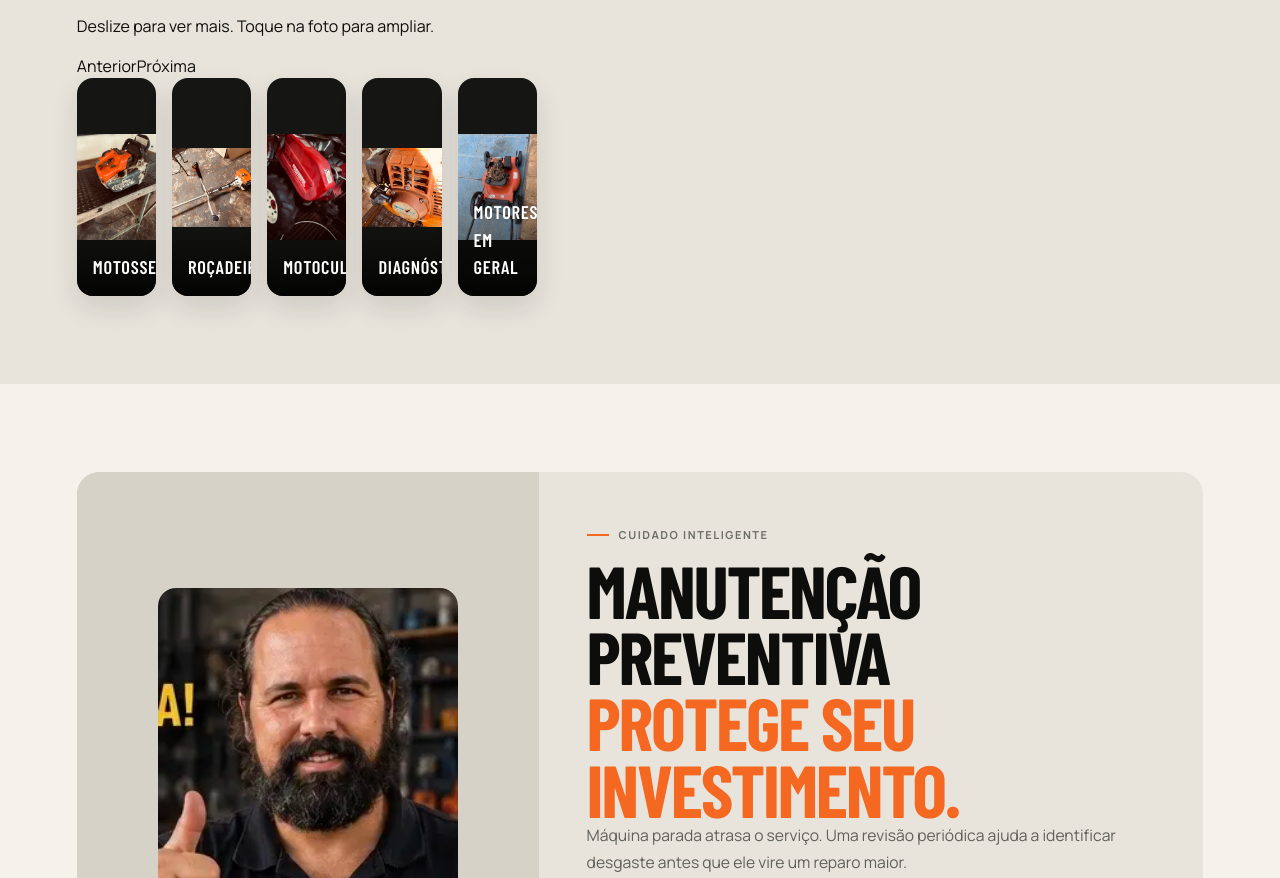
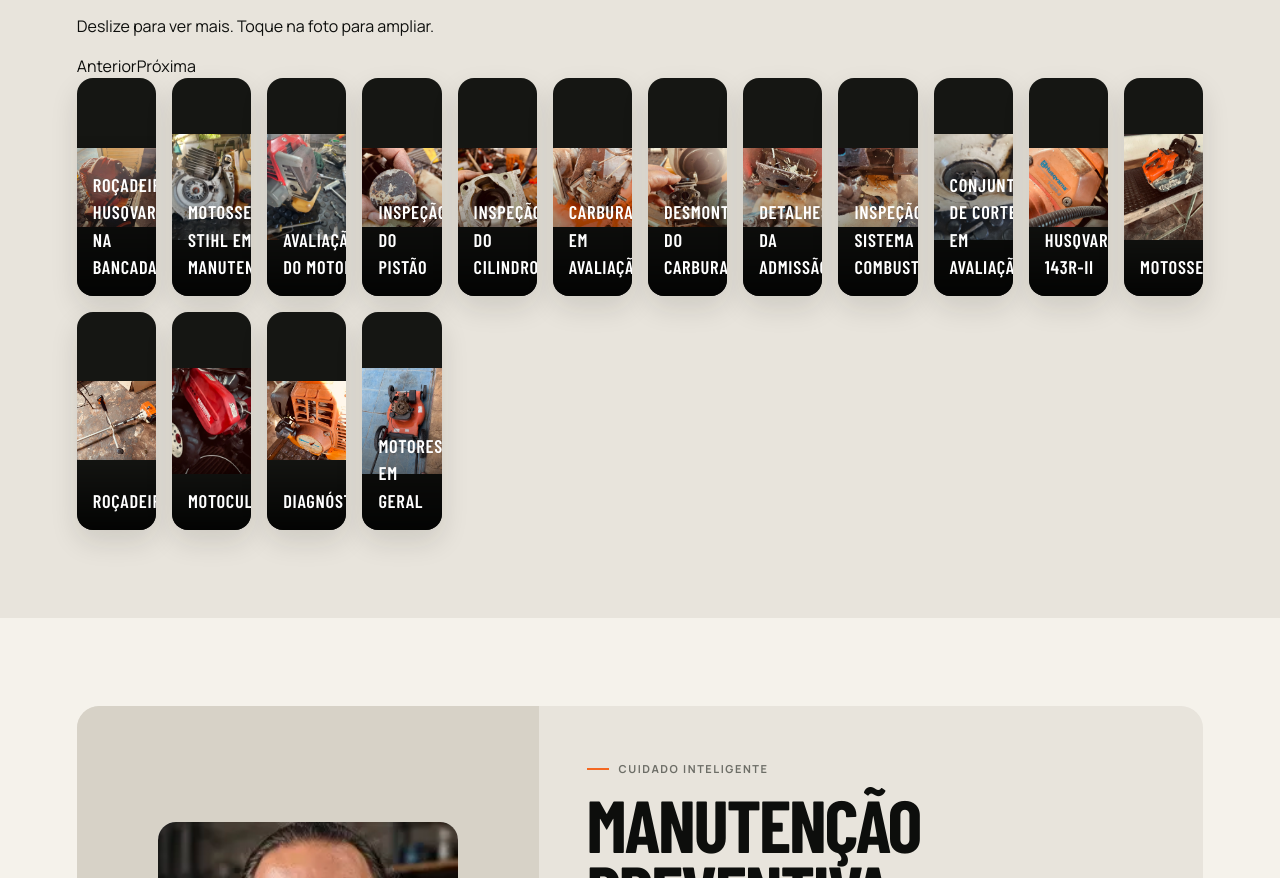
Before and after one commit to ferrari-oficina/ferrari-oficina.github.io, a React app: page index.html in a window 1280 px wide. Shown: the part 6364-7242 px from the top of the page. Built offline with nearby package versions, Linux system fonts and the light colour scheme.

Commit message:
Inclui 11 fotos reais de manutenção na galeria da bancada

```diff
--- a/index.html
+++ b/index.html
@@ -257,6 +257,17 @@
     <div class="section-heading"><div><p class="eyebrow dark"><span></span> Trabalho de verdade</p><h2 class="display" id="bench-title">Direto da <em>nossa bancada.</em></h2></div><p>Equipamentos reais, cuidado em cada detalhe. Conheça um pouco do dia a dia da Oficina João Ferrari.</p></div>
     <div class="bench-toolbar"><p>Deslize para ver mais. Toque na foto para ampliar.</p><div class="bench-controls" hidden><button type="button" class="bench-prev" aria-label="Ver fotos anteriores">Anterior</button><button type="button" class="bench-next" aria-label="Ver próximas fotos">Próxima</button></div></div>
     <div class="gallery-grid" tabindex="0" aria-label="Fotos da bancada">
+      <figure class="work-photo"><a class="bench-photo-link" href="oficina/bancada-20261014-02.webp" target="_blank" rel="noopener" aria-label="Ampliar foto: Roçadeira Husqvarna na bancada"><img src="oficina/bancada-20261014-02.webp" alt="Roçadeira Husqvarna na bancada na Oficina João Ferrari" width="1000" height="1000" loading="lazy" decoding="async"></a><figcaption>Roçadeira Husqvarna na bancada</figcaption></figure>
+      <figure class="work-photo"><a class="bench-photo-link" href="oficina/bancada-20261014-11.webp" target="_blank" rel="noopener" aria-label="Ampliar foto: Motosserra Stihl em manutenção"><img src="oficina/bancada-20261014-11.webp" alt="Motosserra Stihl em manutenção na Oficina João Ferrari" width="750" height="1000" loading="lazy" decoding="async"></a><figcaption>Motosserra Stihl em manutenção</figcaption></figure>
+      <figure class="work-photo"><a class="bench-photo-link" href="oficina/bancada-20261014-03.webp" target="_blank" rel="noopener" aria-label="Ampliar foto: Avaliação do motor"><img src="oficina/bancada-20261014-03.webp" alt="Avaliação do motor na Oficina João Ferrari" width="750" height="1000" loading="lazy" decoding="async"></a><figcaption>Avaliação do motor</figcaption></figure>
+      <figure class="work-photo"><a class="bench-photo-link" href="oficina/bancada-20261014-01.webp" target="_blank" rel="noopener" aria-label="Ampliar foto: Inspeção do pistão"><img src="oficina/bancada-20261014-01.webp" alt="Inspeção do pistão na Oficina João Ferrari" width="1000" height="1000" loading="lazy" decoding="async"></a><figcaption>Inspeção do pistão</figcaption></figure>
+      <figure class="work-photo"><a class="bench-photo-link" href="oficina/bancada-20261014-04.webp" target="_blank" rel="noopener" aria-label="Ampliar foto: Inspeção do cilindro"><img src="oficina/bancada-20261014-04.webp" alt="Inspeção do cilindro na Oficina João Ferrari" width="1000" height="1000" loading="lazy" decoding="async"></a><figcaption>Inspeção do cilindro</figcaption></figure>
+      <figure class="work-photo"><a class="bench-photo-link" href="oficina/bancada-20261014-05.webp" target="_blank" rel="noopener" aria-label="Ampliar foto: Carburador em avaliação"><img src="oficina/bancada-20261014-05.webp" alt="Carburador em avaliação na Oficina João Ferrari" width="1000" height="1000" loading="lazy" decoding="async"></a><figcaption>Carburador em avaliação</figcaption></figure>
+      <figure class="work-photo"><a class="bench-photo-link" href="oficina/bancada-20261014-06.webp" target="_blank" rel="noopener" aria-label="Ampliar foto: Desmontagem do carburador"><img src="oficina/bancada-20261014-06.webp" alt="Desmontagem do carburador na Oficina João Ferrari" width="1000" height="1000" loading="lazy" decoding="async"></a><figcaption>Desmontagem do carburador</figcaption></figure>
+      <figure class="work-photo"><a class="bench-photo-link" href="oficina/bancada-20261014-08.webp" target="_blank" rel="noopener" aria-label="Ampliar foto: Detalhes da admissão"><img src="oficina/bancada-20261014-08.webp" alt="Detalhes da admissão na Oficina João Ferrari" width="1000" height="1000" loading="lazy" decoding="async"></a><figcaption>Detalhes da admissão</figcaption></figure>
+      <figure class="work-photo"><a class="bench-photo-link" href="oficina/bancada-20261014-09.webp" target="_blank" rel="noopener" aria-label="Ampliar foto: Inspeção do sistema de combustível"><img src="oficina/bancada-20261014-09.webp" alt="Inspeção do sistema de combustível na Oficina João Ferrari" width="1000" height="1000" loading="lazy" decoding="async"></a><figcaption>Inspeção do sistema de combustível</figcaption></figure>
+      <figure class="work-photo"><a class="bench-photo-link" href="oficina/bancada-20261014-10.webp" target="_blank" rel="noopener" aria-label="Ampliar foto: Conjunto de corte em avaliação"><img src="oficina/bancada-20261014-10.webp" alt="Conjunto de corte em avaliação na Oficina João Ferrari" width="750" height="1000" loading="lazy" decoding="async"></a><figcaption>Conjunto de corte em avaliação</figcaption></figure>
+      <figure class="work-photo"><a class="bench-photo-link" href="oficina/bancada-20261014-07.webp" target="_blank" rel="noopener" aria-label="Ampliar foto: Husqvarna 143R-II"><img src="oficina/bancada-20261014-07.webp" alt="Husqvarna 143R-II na Oficina João Ferrari" width="1000" height="1000" loading="lazy" decoding="async"></a><figcaption>Husqvarna 143R-II</figcaption></figure>
       <figure class="work-photo"><a class="bench-photo-link" href="oficina/motosserra-stihl.webp" target="_blank" rel="noopener" aria-label="Ampliar foto: Motosserras"><img src="oficina/motosserra-stihl.webp" alt="Motosserra Stihl recebida para manutenção" width="900" height="1200" loading="lazy" decoding="async"></a><figcaption>Motosserras</figcaption></figure>
       <figure class="work-photo"><a class="bench-photo-link" href="oficina/rocadeira-stihl.webp" target="_blank" rel="noopener" aria-label="Ampliar foto: Roçadeiras"><img src="oficina/rocadeira-stihl.webp" alt="Roçadeira Stihl na bancada da oficina" width="900" height="900" loading="lazy" decoding="async"></a><figcaption>Roçadeiras</figcaption></figure>
       <figure class="work-photo"><a class="bench-photo-link" href="oficina/motocultivador-kawashima.webp" target="_blank" rel="noopener" aria-label="Ampliar foto: Motocultivadores"><img src="oficina/motocultivador-kawashima.webp" alt="Motocultivador Kawashima em revisão" width="900" height="1200" loading="lazy" decoding="async"></a><figcaption>Motocultivadores</figcaption></figure>
```
Also changed, not shown: oficina/bancada-20261014-01.webp (added), oficina/bancada-20261014-02.webp (added), oficina/bancada-20261014-03.webp (added), oficina/bancada-20261014-04.webp (added), oficina/bancada-20261014-05.webp (added), oficina/bancada-20261014-06.webp (added), oficina/bancada-20261014-07.webp (added), oficina/bancada-20261014-08.webp (added), oficina/bancada-20261014-09.webp (added), oficina/bancada-20261014-10.webp (added), oficina/bancada-20261014-11.webp (added).
